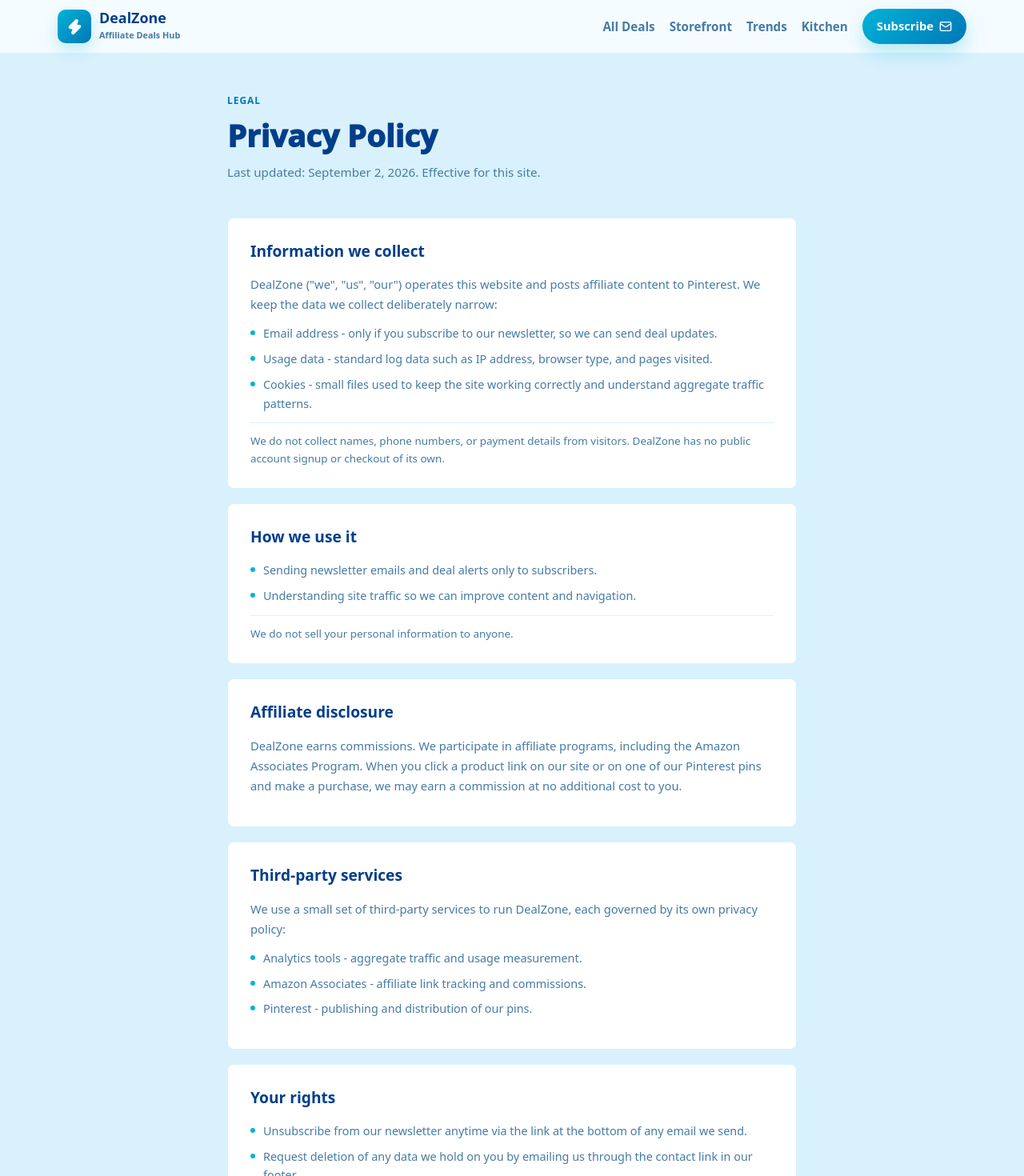
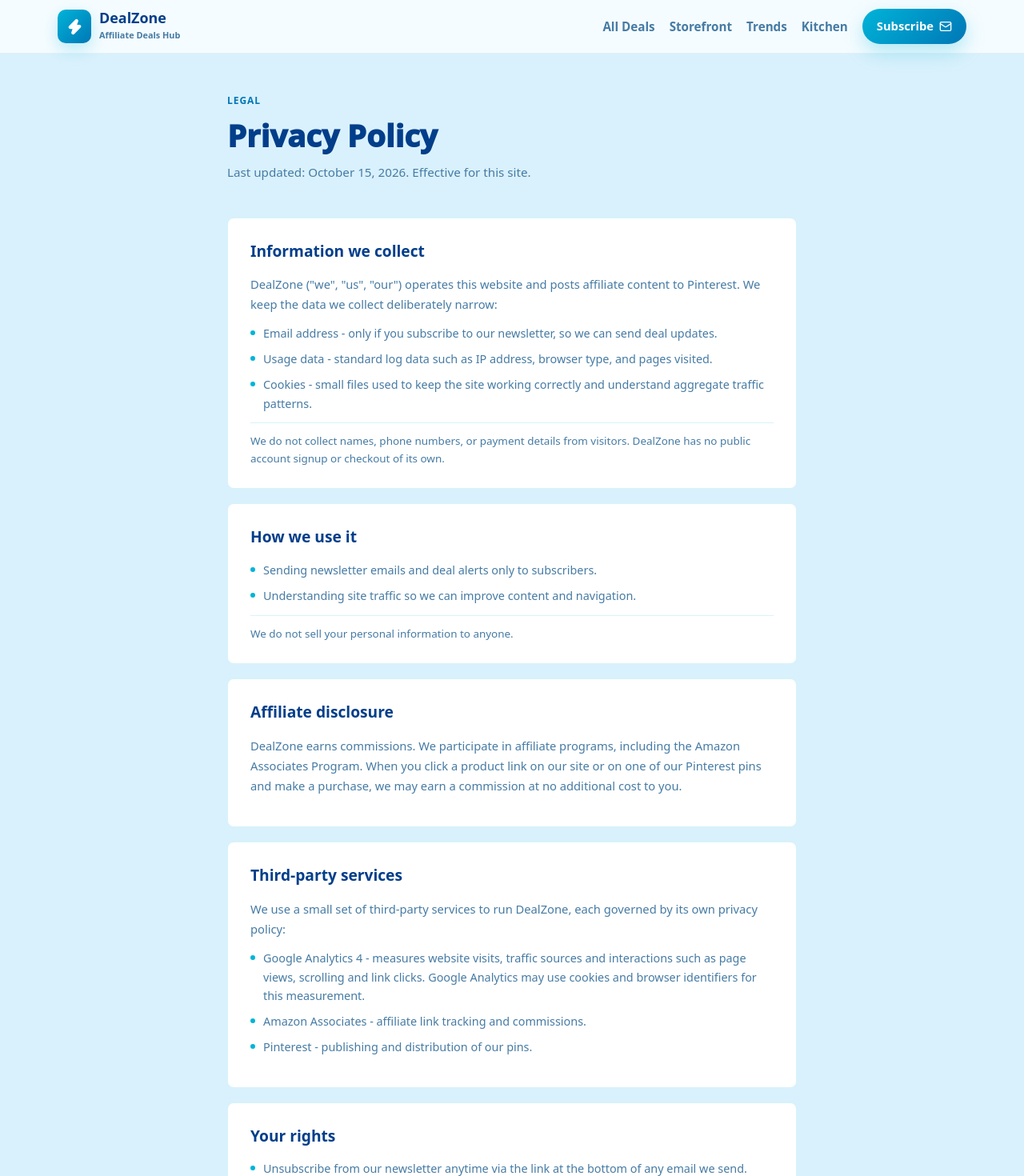
Before and after one commit to Gajanand564/affiliate-project, a React (Vite) app: page /privacy in a window 1280 px wide. Shown: the top 1470 px of the page at 80% size. Built offline with nearby package versions, Linux system fonts and the light colour scheme.

Commit message:
Connect DealZone website to Google Analytics 4

```diff
--- a/index.html
+++ b/index.html
@@ -2,6 +2,14 @@
 <html lang="en">
   <head>
     <meta charset="UTF-8" />
+    <!-- Google Analytics: DealZone Website -->
+    <script async src="https://www.googletagmanager.com/gtag/js?id=G-KG4TT4C38K"></script>
+    <script>
+      window.dataLayer = window.dataLayer || [];
+      function gtag(){dataLayer.push(arguments);}
+      gtag('js', new Date());
+      gtag('config', 'G-KG4TT4C38K');
+    </script>
     <link rel="icon" type="image/svg+xml" href="/favicon.svg" />
     <meta name="viewport" content="width=device-width, initial-scale=1.0" />
     <title>DealZone - Affordable Home Decor Finds and Amazon Picks</title>
--- a/src/pages/PrivacyPage.jsx
+++ b/src/pages/PrivacyPage.jsx
@@ -32,7 +32,7 @@ const sections = [
     title: "Third-party services",
     body: ["We use a small set of third-party services to run DealZone, each governed by its own privacy policy:"],
     list: [
-      "Analytics tools - aggregate traffic and usage measurement.",
+      "Google Analytics 4 - measures website visits, traffic sources and interactions such as page views, scrolling and link clicks. Google Analytics may use cookies and browser identifiers for this measurement.",
       "Amazon Associates - affiliate link tracking and commissions.",
       "Pinterest - publishing and distribution of our pins.",
     ],
@@ -59,7 +59,7 @@ export default function PrivacyPage() {
             Privacy Policy
           </h1>
           <p style={{ color: "#467ba4", fontSize: ".95rem", marginBottom: 44 }}>
-            Last updated: September 2, 2026. Effective for this site.
+            Last updated: October 15, 2026. Effective for this site.
           </p>
 
           <div style={{ display: "flex", flexDirection: "column", gap: 18 }}>
```
